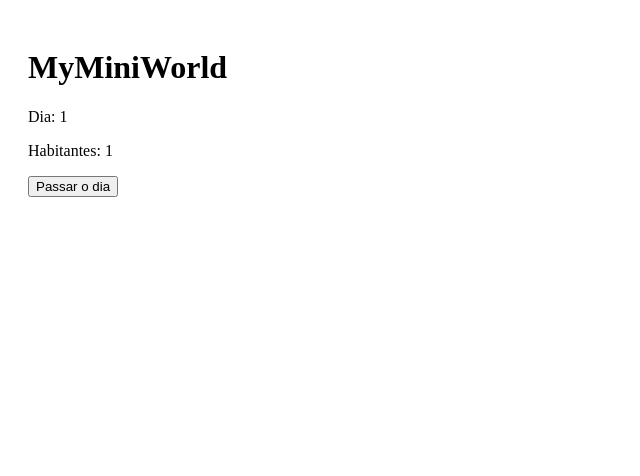
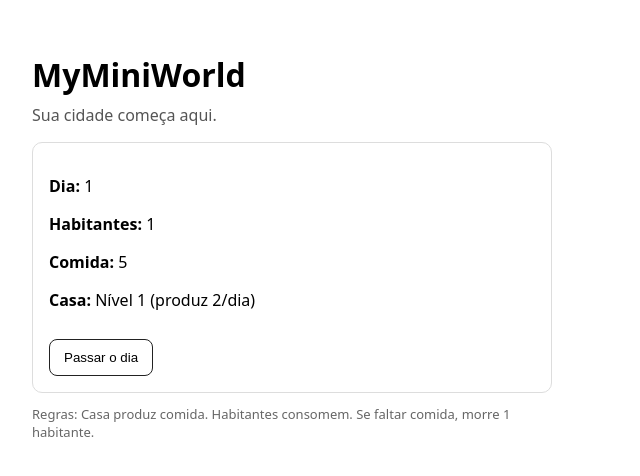
Before and after one commit to narcisovasconcellos-cloud/myminiworld-mvp, a Next.js app: page / in a window 1280 px wide. Shown: the top 476 px of the page, without its empty margins (0-640 px from the left). Built offline with nearby package versions, Linux system fonts and the light colour scheme.

Commit message:
Update index.tsx

```diff
--- a/pages/index.tsx
+++ b/pages/index.tsx
@@ -4,16 +4,63 @@ export default function Home() {
   const [day, setDay] = useState(1);
   const [population, setPopulation] = useState(1);
 
+  // recursos
+  const [food, setFood] = useState(5);
+
+  // prédio inicial
+  const [houseLevel] = useState(1); // por enquanto fixo
+
+  function nextDay() {
+    // produção
+    const producedFood = 2 * houseLevel; // casa lvl1 = +2/dia
+    // consumo
+    const consumedFood = population * 1; // 1 por habitante
+
+    let newFood = food + producedFood - consumedFood;
+    let newPopulation = population;
+
+    // fome: se faltar comida, morre 1
+    if (newFood < 0) {
+      newFood = 0;
+      newPopulation = Math.max(0, newPopulation - 1);
+    }
+
+    setDay(day + 1);
+    setFood(newFood);
+    setPopulation(newPopulation);
+  }
+
   return (
-    <main style={{ padding: 20 }}>
-      <h1>MyMiniWorld</h1>
+    <main style={{ padding: 24, maxWidth: 520, fontFamily: "system-ui" }}>
+      <h1 style={{ marginBottom: 8 }}>MyMiniWorld</h1>
+      <p style={{ marginTop: 0, color: "#555" }}>
+        Sua cidade começa aqui.
+      </p>
 
-      <p>Dia: {day}</p>
-      <p>Habitantes: {population}</p>
+      <div style={{ border: "1px solid #ddd", padding: 16, borderRadius: 10 }}>
+        <p><b>Dia:</b> {day}</p>
+        <p><b>Habitantes:</b> {population}</p>
+        <p><b>Comida:</b> {food}</p>
+        <p><b>Casa:</b> Nível {houseLevel} (produz {2 * houseLevel}/dia)</p>
 
-      <button onClick={() => setDay(day + 1)}>
-        Passar o dia
-      </button>
+        <button
+          onClick={nextDay}
+          style={{
+            marginTop: 12,
+            padding: "10px 14px",
+            borderRadius: 8,
+            border: "1px solid #222",
+            cursor: "pointer",
+            background: "white",
+          }}
+        >
+          Passar o dia
+        </button>
+      </div>
+
+      <p style={{ marginTop: 12, color: "#666", fontSize: 13 }}>
+        Regras: Casa produz comida. Habitantes consomem. Se faltar comida, morre 1 habitante.
+      </p>
     </main>
   );
 }
```
